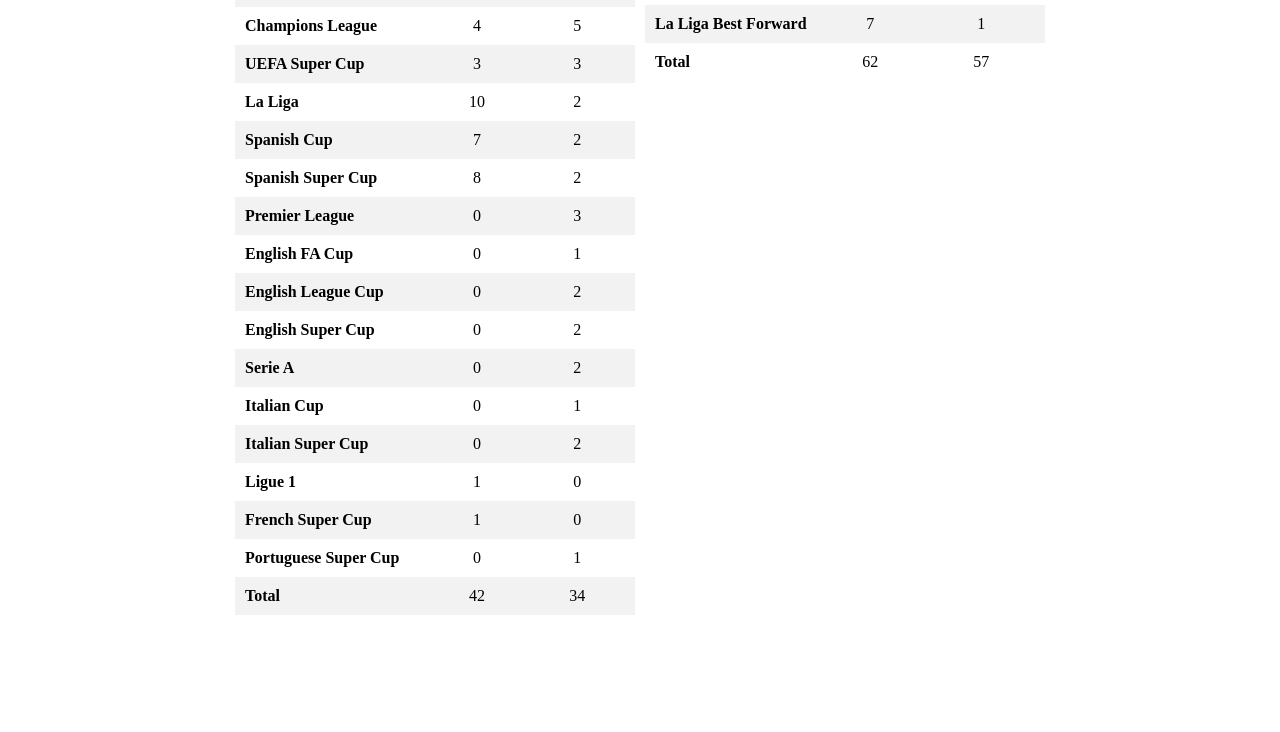
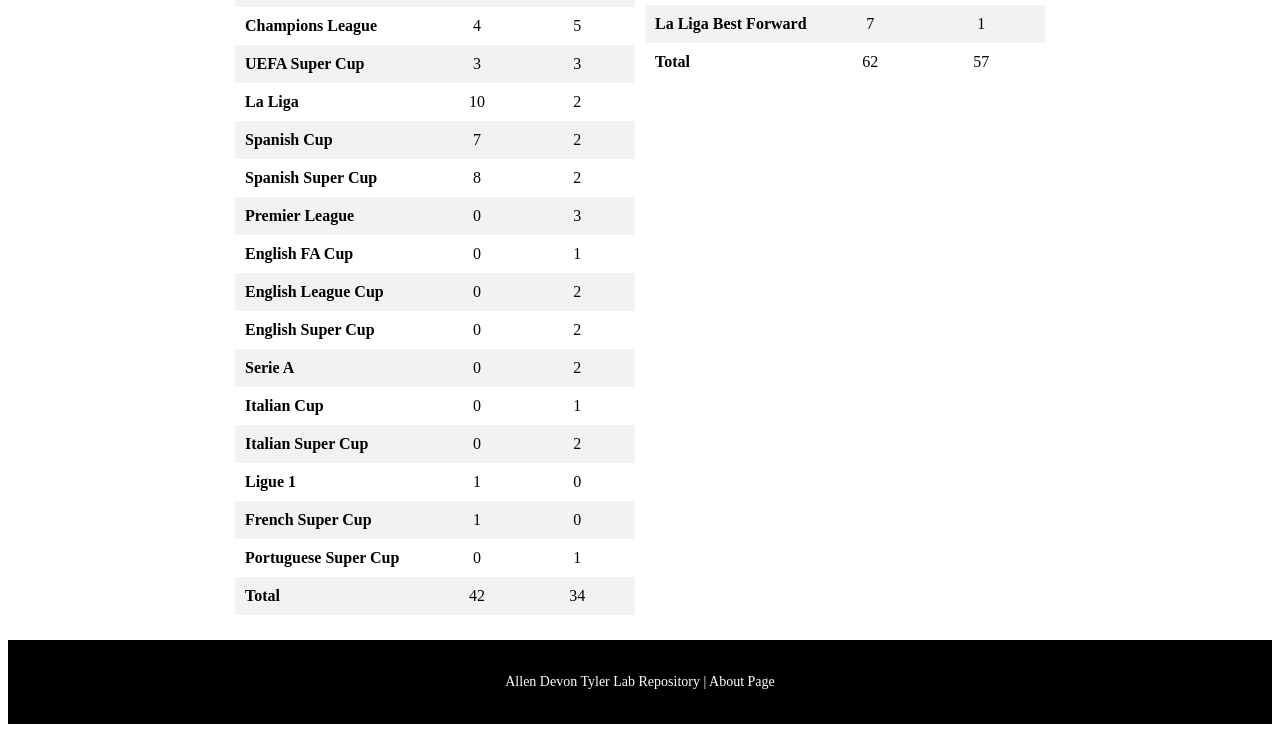
Before and after one commit to atyler15/INST377_Final_Project, a plain HTML site: page index.html in a window 1280 px wide. Shown: the part 1230-1962 px from the top of the page. Before the commit the page ends 1878 px from the top, so only its background shows below. Drawn offline with Linux system fonts and the light colour scheme.

Commit message:
Final changes and fixes

```diff
--- a/Homescreen_style.css
+++ b/Homescreen_style.css
@@ -117,12 +117,25 @@ td:first-child {
   visibility: visible;
 }
 
-.footer {
-	position: fixed;
-	left: 0;
-	bottom: 0;
-	width: 100%;
-	background-color: black;
-	color: white;
-	text-align: center;
+footer {
+  background-color: black;
+  padding: 20px;
+  text-align: center;
+  font-size: 14px;
+  color: white;
 }
+
+.container {
+  max-width: 1200px;
+  margin: 0 auto;
+}
+
+a {
+  color: white;
+  text-decoration: none;
+  transition: all 0.3s ease-in-out;
+}
+
+a:hover {
+  color: #666B6C;
+}
--- a/index.html
+++ b/index.html
@@ -378,6 +378,11 @@
 			<p>Allen Devon Tyler</p>
 		</footer> -->
 	</body>
+	<footer>
+	  <div class="container">
+	    <p>Allen Devon Tyler <a href="https://atyler15.github.io/INST377-Lab-Work/">Lab Repository</a> | <a href="about_page.html">About Page</a></p>
+	  </div>
+	</footer>
 </html>
 
 
```
Also changed, not shown: Graph.css (added, +29 -0 lines), Graph.html (+1 -30 lines), script.js (+8 -26 lines).
